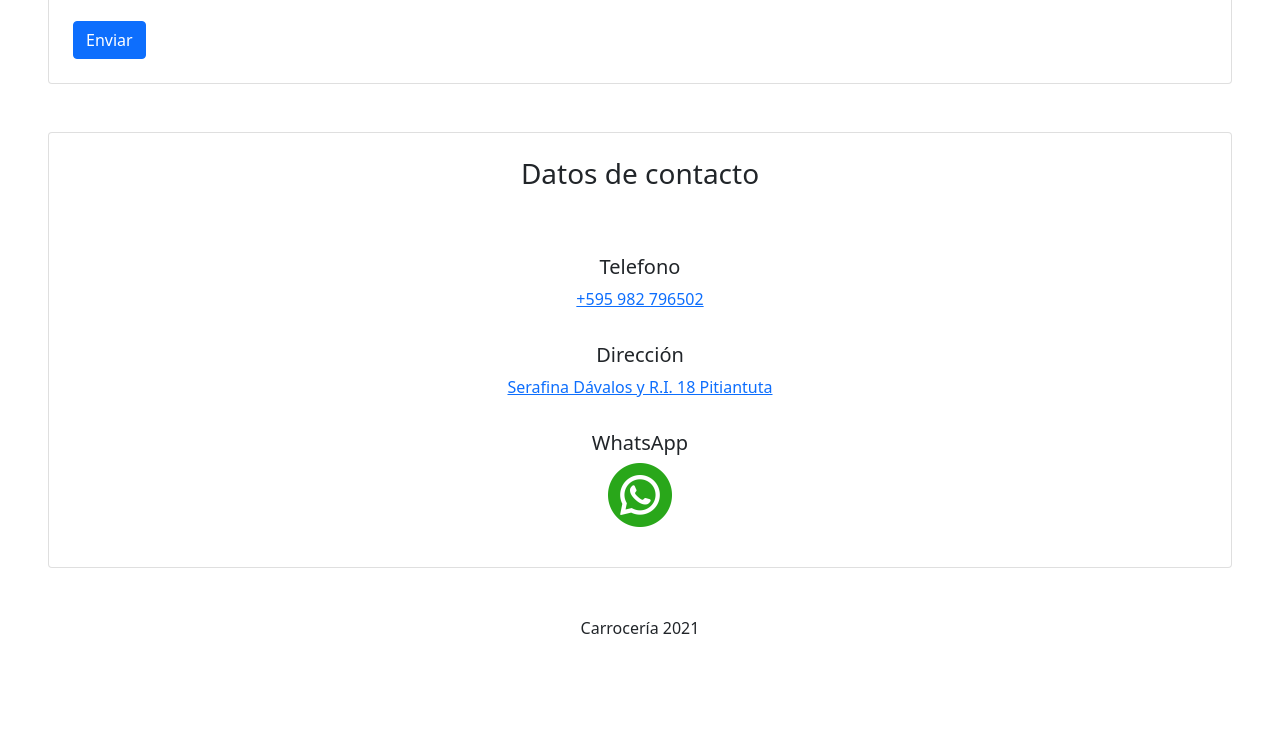
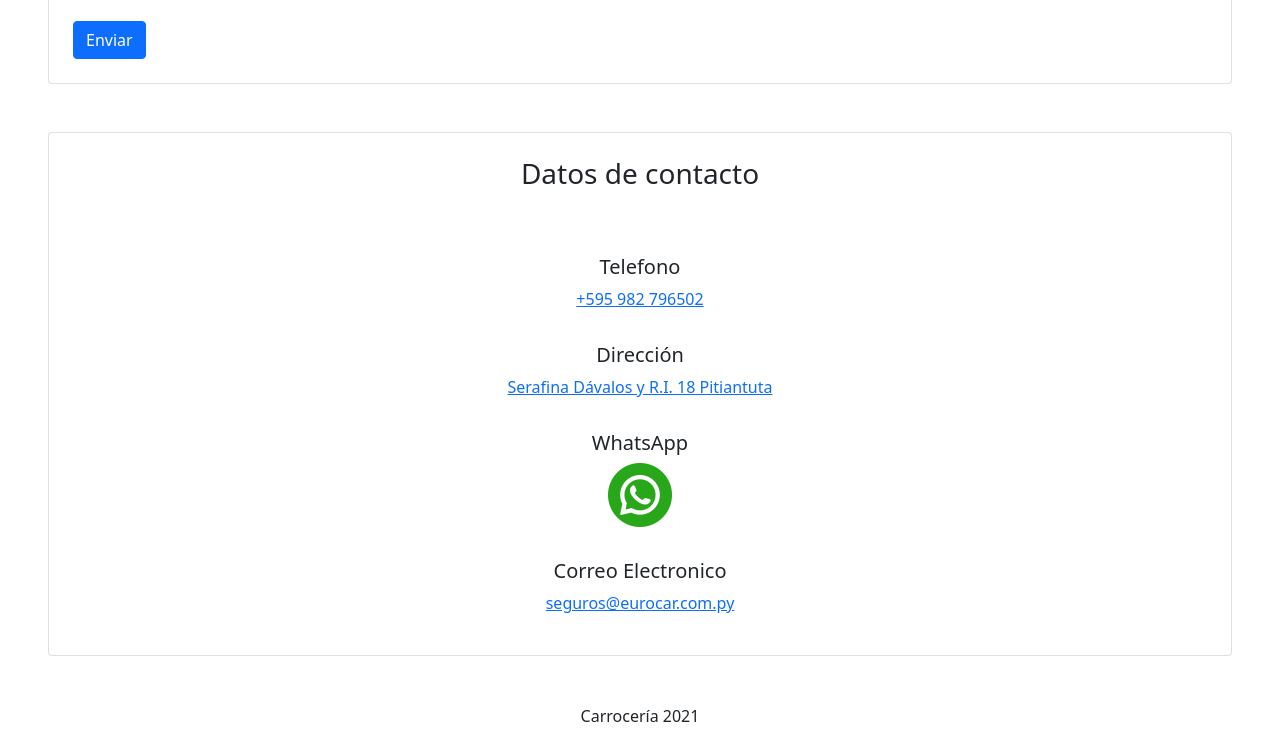
Before and after one commit to Caden-Dane/PersWeb, a plain HTML site: page index.html in a window 1280 px wide. Shown: the part 3411-4147 px from the top of the page. Before the commit the page ends 4059 px from the top, so only its background shows below. Drawn offline with nearby package versions, Linux system fonts and the light colour scheme.

Commit message:
Added email to contacts

```diff
--- a/index.html
+++ b/index.html
@@ -622,6 +622,10 @@ method="POST"
       class="whatsAppIcon">
     </a>
   </div>
+  <div class="card-body">
+    <h5>Correo Electronico</h5>
+    <a href="mailto:seguros@eurocar.com.py">seguros@eurocar.com.py</a>
+  </div>
 
 </div>
 </div>
```
